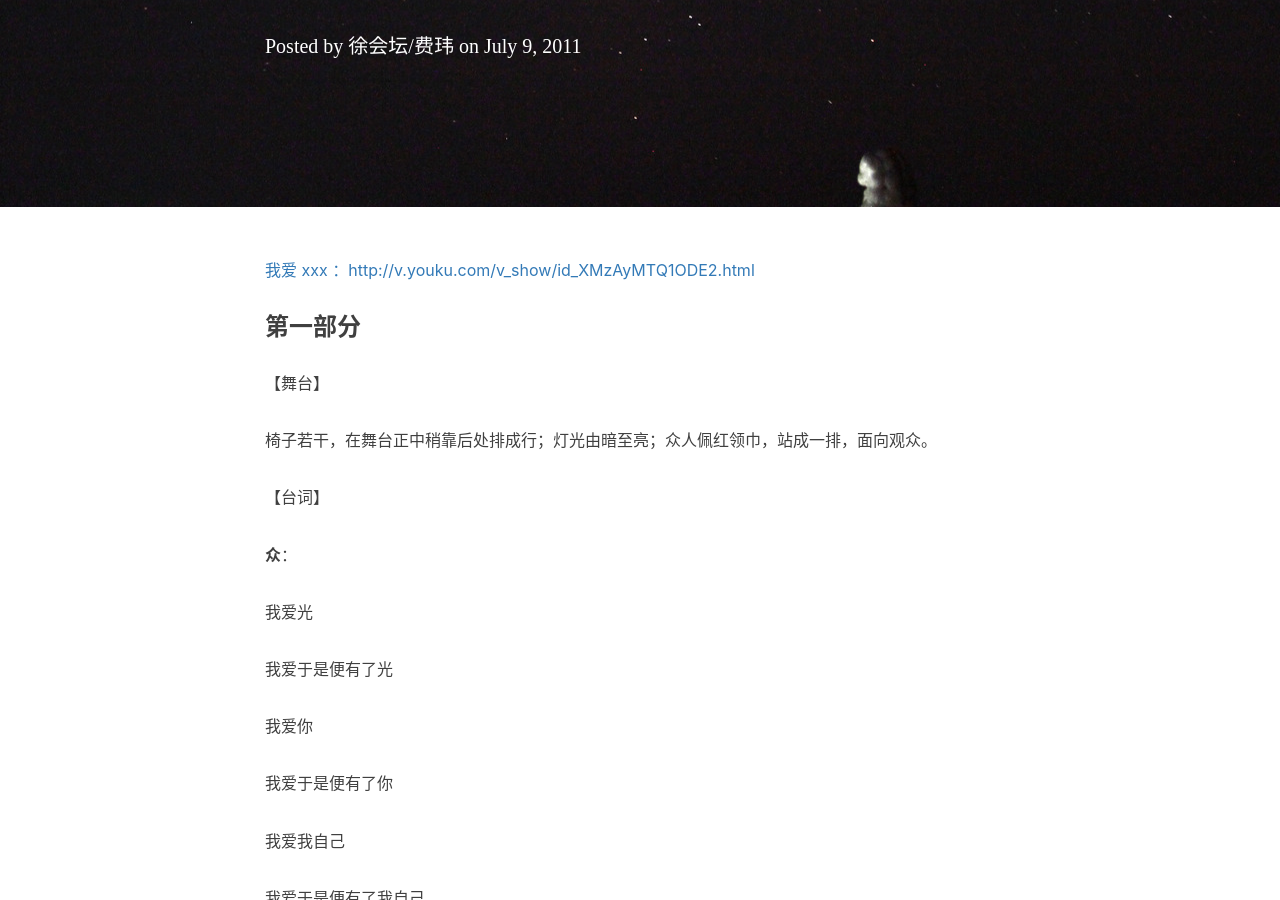
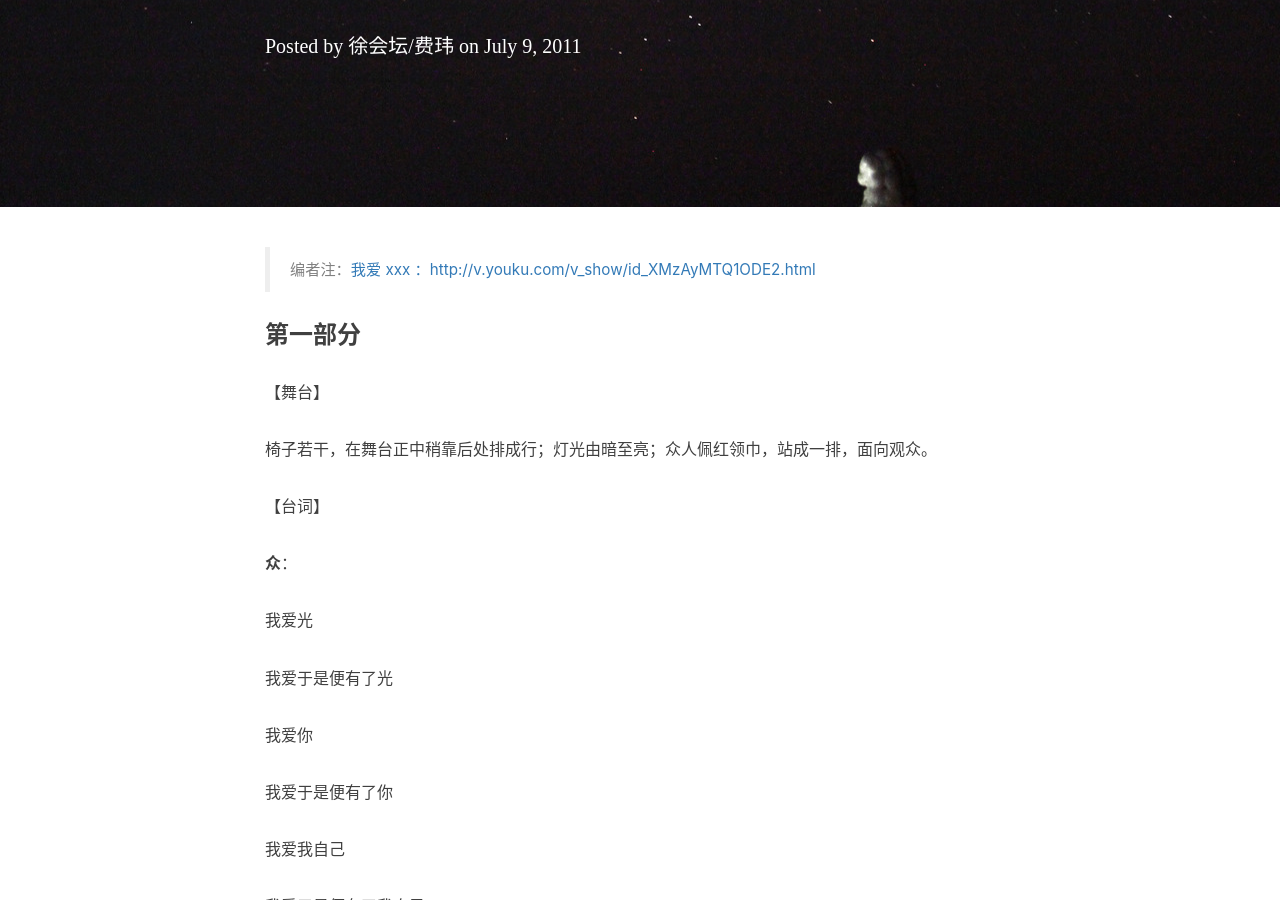
Before and after one commit to dgjj1991/LirenCollege.github.io, a Jekyll site: the page built from _posts/2011-07-09-I-love-xxx.md, in a window 1280 px wide and 900 px high, scrolled down 316 px. Built offline with Jekyll 4.4.1, drawn with Linux system fonts in a browser that asks for light colours; nearby versions of some CDN libraries; comment, search, counter and statistics services are not loaded.

Commit message:
丁东、张晓静

```diff
--- a/_posts/2011-07-09-I-love-xxx.md
+++ b/_posts/2011-07-09-I-love-xxx.md
@@ -10,7 +10,7 @@ tag:
   - 舞台剧
 ---
 
-[我爱 xxx ：http://v.youku.com/v_show/id_XMzAyMTQ1ODE2.html](http://v.youku.com/v_show/id_XMzAyMTQ1ODE2.html)
+> 编者注：[我爱 xxx ：http://v.youku.com/v_show/id_XMzAyMTQ1ODE2.html](http://v.youku.com/v_show/id_XMzAyMTQ1ODE2.html)
 
 ### 第一部分
 
```
